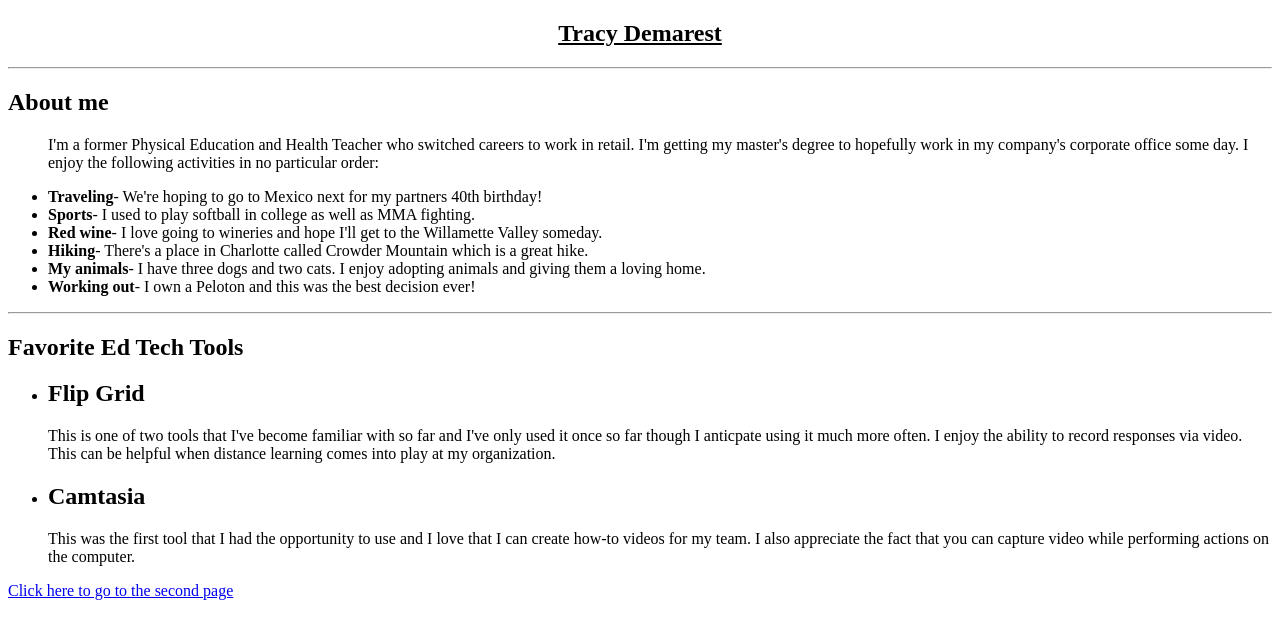
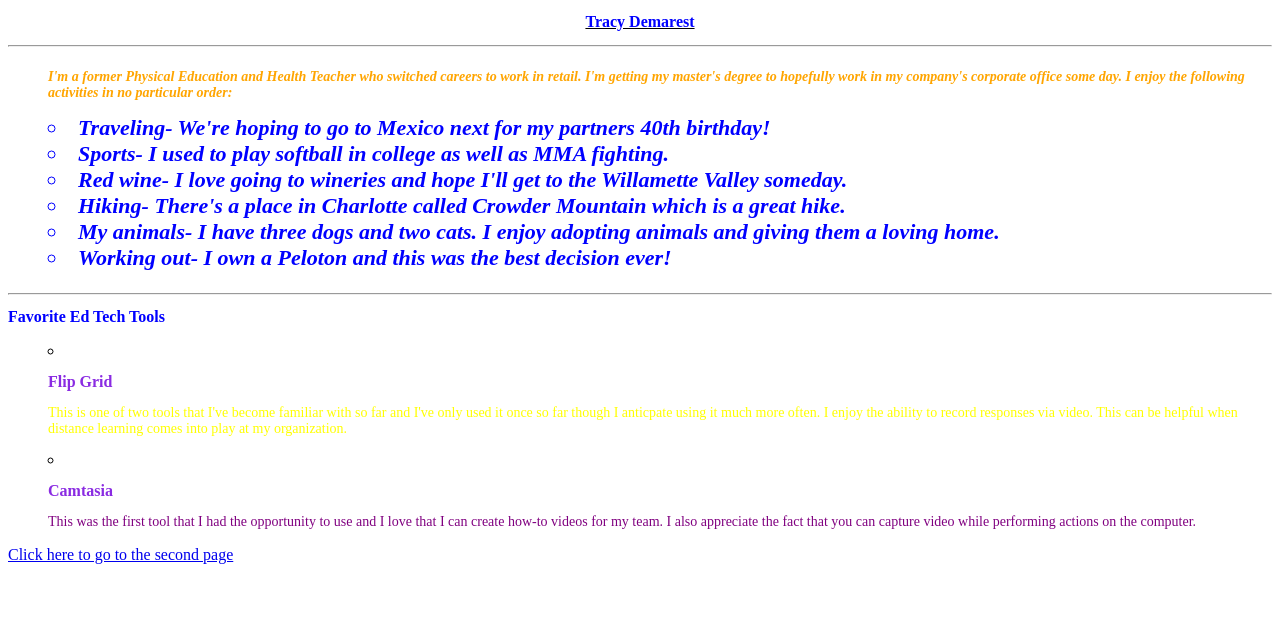
Before and after one commit to td1b11/Aboutme, a plain HTML site: page index.html in a window 1280 px wide. Drawn offline with Linux system fonts and the light colour scheme.

Commit message:
CSS update

```diff
--- a/css.stylesheet.css
+++ /dev/null
@@ -1,6 +0,0 @@
-p{
-	color: pink;
-}
-h1{
-	color: blue;
-}
--- a/index.html
+++ b/index.html
@@ -5,6 +5,7 @@
 		<meta charset="utf-8" />
 		<meta http-equiv="X-UA-Compatible" content="IE=edge" />
 		<meta name="viewport" content="width=device-width, initial-scale=1" />
+		<link rel="stylesheet" href="stylesheet.css">
 	</head>
 	<body>
 
@@ -15,9 +16,9 @@
     <hr>
 
     <section>
-<h1>About me</h1>
+<h1 id="large-header" About me/h1>
 <ul>
-<p>I'm a former Physical Education and Health Teacher who switched careers to work in retail.
+<p class="orange" > I'm a former Physical Education and Health Teacher who switched careers to work in retail.
 I'm getting my master's degree to hopefully work in my company's corporate office some day.
 I enjoy the following activities in no particular order:</p>
 <li><strong>Traveling</strong>- We're hoping to go to Mexico next for my partners 40th birthday!</li>
@@ -34,11 +35,11 @@ I enjoy the following activities in no particular order:</p>
 <h1>Favorite Ed Tech Tools</h1>
 <ul>
 <li><h2>Flip Grid</h2>
-<p>This is one of two tools that I've become familiar with so far and I've only used it once so far though I anticpate using it much more often.
+<p class="yellow" > This is one of two tools that I've become familiar with so far and I've only used it once so far though I anticpate using it much more often.
 I enjoy the ability to record responses via video. This can be helpful when distance learning comes into play at my organization.</p>
   </li>
 <li><h2>Camtasia</h2>
-<p>This was the first tool that I had the opportunity to use and I love that I can create how-to videos for my team.
+<p class="purple" > This was the first tool that I had the opportunity to use and I love that I can create how-to videos for my team.
 I also appreciate the fact that you can capture video while performing actions on the computer.</p>
   </li>
   </ul>
--- /dev/null
+++ b/stylesheet.css
@@ -0,0 +1,45 @@
+<style>
+@import url('https://fonts.googleapis.com/css2?family=Truculenta:wght@300&display=swap');
+</style>
+html {
+    color: black;
+    font-size: 12px;
+}
+
+p.purple {
+	color: purple;
+    font-size: 14px;
+    font-style: helvetica;
+}
+p.orange {
+	color: orange;
+    font-size: 14px;
+    font-style: helvetica;
+}
+p.yellow {
+	color: yellow;
+    font-size: 14px;
+    font-style: helvetica;
+}
+h1{
+	color: blue;
+    font-size: 16px;
+}
+h2{
+    color: blueviolet;
+    font-size: 16px;
+}
+ul {list-style-type: circle;
+    list-style-position: inside;
+}
+#large-header{
+    font-size: 22px;
+    font-style: oblique;
+}
+a{
+    text-decoration: underline;
+}
+a:hover{
+    text-decoration: underline;
+    font-weight: bold;
+}
```
Also changed, not shown: index2.html (+1 -0 lines).
